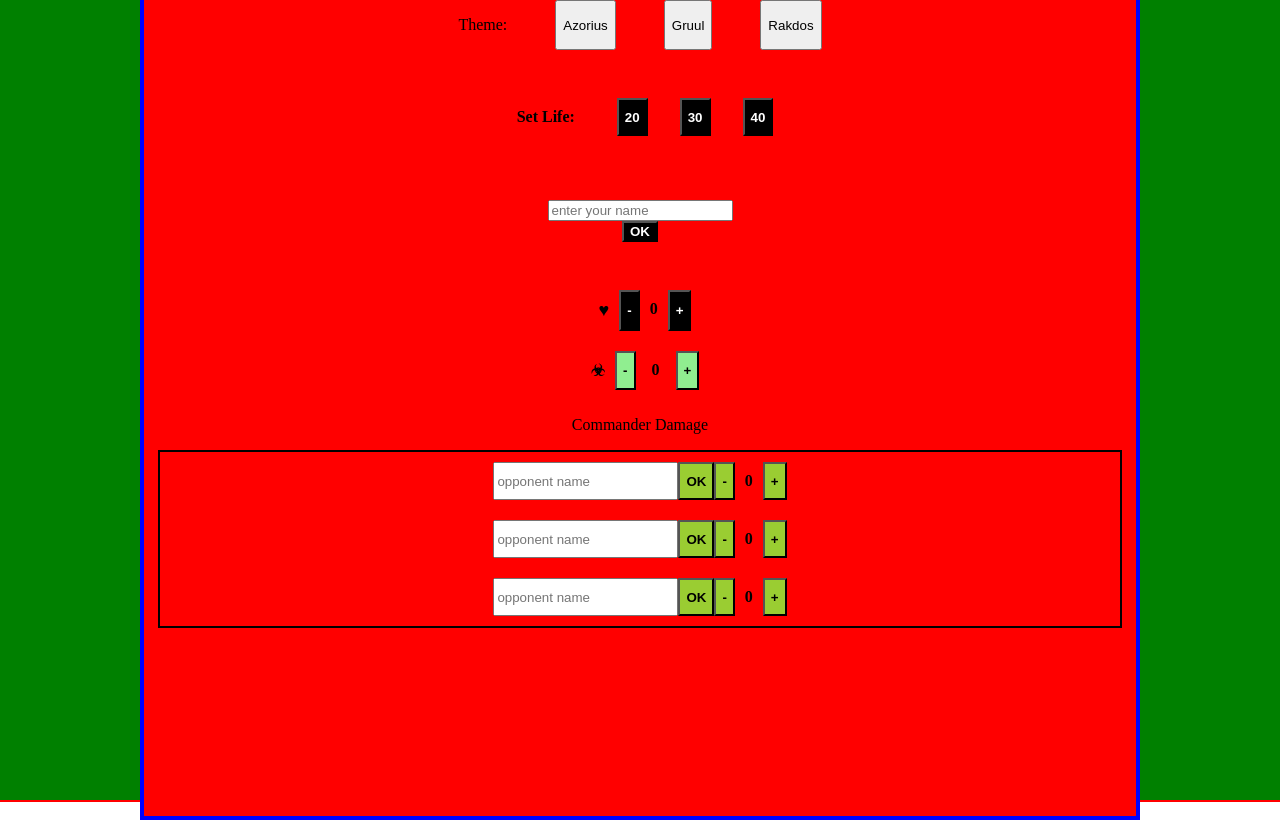
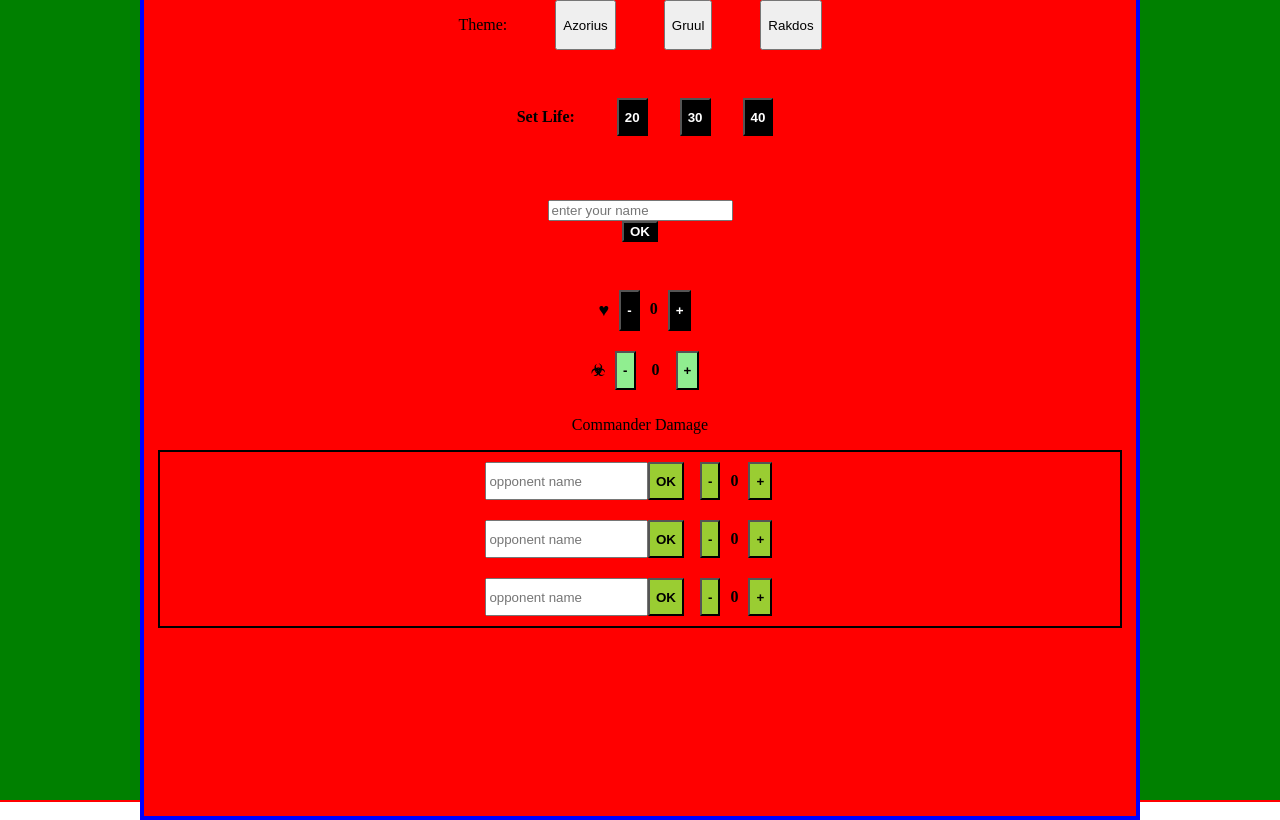
Before and after one commit to Rikki-Fontaine/life-counter, a SvelteKit app: page / in a window 1280 px wide. Built offline with nearby package versions, Linux system fonts and the light colour scheme.

Commit message:
Fixed commander counter

```diff
--- a/src/components/cmndCounter.svelte
+++ b/src/components/cmndCounter.svelte
@@ -2,6 +2,7 @@
     export let opponent = ""
     export let opName = "opNameHidden"
     export let textBox = "textBoxVisible"
+    export let okBtn = "okBtnVisible"
 	let count = 0;
 
 	function increment() {
@@ -14,7 +15,7 @@
 </script>
 
 <div class="container">
-    <input bind:value={opponent} placeholder="opponent name" class={textBox}><button class={textBox} on:click={() => opName = "opNameVisible"}  on:click={() => textBox = "textBoxHidden"}>OK</button>
+    <input bind:value={opponent} placeholder="opponent name" class={textBox}><button class={okBtn} {textBox} on:click={() => opName = "opNameVisible"}  on:click={() => textBox = "textBoxHidden"} on:click={() => okBtn = "okBtnHidden"}>OK</button>
     <span class={opName}>{opponent}</span>
     <button on:click={decrement}>-</button>
     <span>{count}</span>
@@ -41,10 +42,6 @@
         margin: 5px;
     }
 
-    .inputBtn{
-        font-weight: 100;
-    }
-
     .opNameHidden{
         display: none;
     }
@@ -60,4 +57,17 @@
     .textBoxVisible{
         display: block;
     }
+
+    .okBtnVisible{
+        display: block;
+        margin-right: 1rem;
+    }
+
+    .okBtnHidden{
+        display: none;
+    }
+
+    input{
+        width: 50%;
+    }
 </style>
--- a/src/routes/+page.svelte
+++ b/src/routes/+page.svelte
@@ -3,9 +3,8 @@
     import PoisonCounter from "../components/poisonCounter.svelte";
     import CmndCounter from "../components/cmndCounter.svelte";
     import Display from "../components/display.svelte";
-  import CommandDisplay from "../components/commandDisplay.svelte";
+    import CommandDisplay from "../components/commandDisplay.svelte";
     export let theme = "gruul"
-
 </script>
 
 <h1>Magic Life Counter (work in progress)</h1>
@@ -18,9 +17,10 @@
             <button on:click={() => theme = "gruul"}>Gruul</button>
             <button on:click={() => theme = "rakdos"}>Rakdos</button>
         </div>
-        <LifeCounter>
-        </LifeCounter>
+
+        <LifeCounter />
         <PoisonCounter />
+
         <CommandDisplay>
             <CmndCounter />
             <CmndCounter />
```
Also changed, not shown: src/components/counterDisplay.svelte (added, +10 -0 lines).
